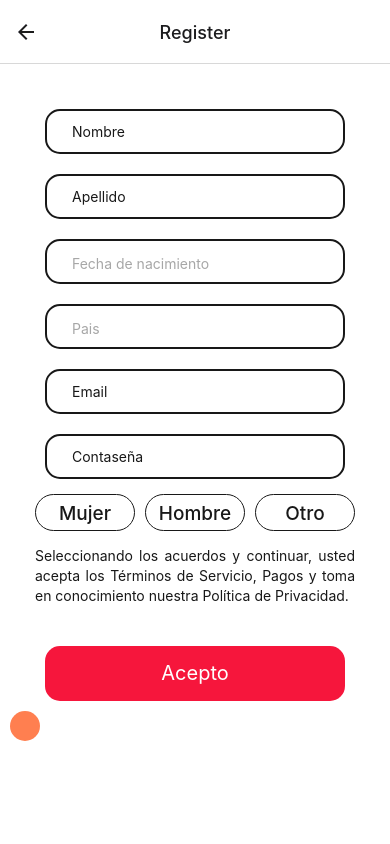
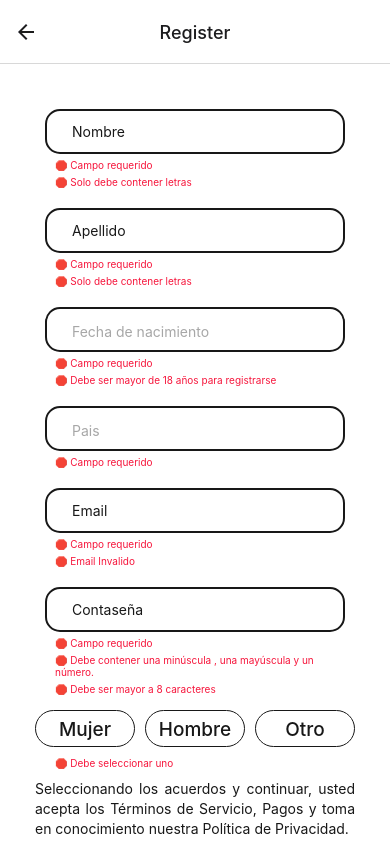
Before and after one commit to makloster/NoCountry-StayUp, a React Native app in the folder Front/mobile/: screen /RegisterScreen in a window 390 px wide. Built offline with nearby package versions, Linux system fonts and the light colour scheme.

Commit message:
add useEffect to handle validations

```diff
--- a/Front/mobile/navigation/screens/RegisterScreen/RegisterScreen.js
+++ b/Front/mobile/navigation/screens/RegisterScreen/RegisterScreen.js
@@ -1,9 +1,11 @@
+import { useNavigation } from "@react-navigation/native";
 import { useContext, useEffect, useState } from "react";
 import { Text, TextInput, TouchableOpacity, View } from "react-native";
 import CountryPicker, { DARK_THEME } from "react-native-country-picker-modal";
 import { ScrollView } from "react-native-gesture-handler";
 import { ButtonChangeTheme } from "../../../components/Buttons/Buttons";
 import { Calendar } from "../../../components/Calendar/Calendar";
+import { ModalUserCreated } from "../../../components/Modals/Modals";
 import { ThemeContext } from "../../../Context/Theme";
 import {
 	emailValidation,
@@ -14,6 +16,8 @@ import {
 import { RegisterScreenStyles } from "./RegisterScreenStyles";
 
 export const RegisterScreen = () => {
+	const navigation = useNavigation();
+
 	const registerScreenStyles = RegisterScreenStyles();
 	const [name, setName] = useState("");
 	const [lastName, setLastName] = useState("");
@@ -43,24 +47,40 @@ export const RegisterScreen = () => {
 	const [genreEmpty, setGenreEmpty] = useState();
 	const [countryEmpty, setCountryEmpty] = useState();
 
-	const validateEmptys = () => {
+	const [messageUserCreated, setMessageUserCreated] = useState(false);
+
+	useEffect(() => {
 		name === "" ? setNameEmpty(true) : setNameEmpty(false);
+		nameLastNameValidation(name, setNameValid);
+	}, [name]);
+	useEffect(() => {
 		lastName === "" ? setLastNameEmpty(true) : setLastNameEmpty(false);
+		nameLastNameValidation(lastName, setLastNameValid);
+	}, [lastName]);
+	useEffect(() => {
 		birthDate === "Fecha de nacimiento"
 			? setBirthdateValid(false)
 			: setBirthdateValid(true);
-		genre === "" ? setGenreEmpty(true) : setGenreEmpty(false);
-		email === "" ? setEmailEmpty(true) : setEmailEmpty(false);
-		email === "" ? setEmailEmpty(true) : setEmailEmpty(false);
-		password === "" ? setPasswordEmpty(true) : setPasswordEmpty(false);
-		country === "Pais" ? setCountryEmpty(false) : setCountryEmpty(true);
 		getAge(birthDate) > 18
 			? setBirthdateLess18(false)
 			: setBirthdateLess18(true);
-	};
+	}, [birthDate]);
+	useEffect(() => {
+		genre === "" ? setGenreEmpty(true) : setGenreEmpty(false);
+	}, [genre]);
+	useEffect(() => {
+		email === "" ? setEmailEmpty(true) : setEmailEmpty(false);
+		emailValidation(email, setEmailValid);
+	}, [email]);
+	useEffect(() => {
+		password === "" ? setPasswordEmpty(true) : setPasswordEmpty(false);
+		passwordValidation(password, setPasswordValid);
+	}, [password]);
+	useEffect(() => {
+		country === "Pais" ? setCountryEmpty(false) : setCountryEmpty(true);
+	}, [country]);
 
 	const handleSubmit = () => {
-		validateEmptys();
 		nameLastNameValidation(name, setNameValid);
 		nameLastNameValidation(lastName, setLastNameValid);
 		emailValidation(email, setEmailValid);
@@ -72,7 +92,8 @@ export const RegisterScreen = () => {
 			birthdateValid &&
 			emailValid &&
 			genreValid &&
-			countryEmpty
+			countryEmpty &&
+			!birthdateLess18
 		) {
 			const user = {
 				name,
@@ -83,6 +104,20 @@ export const RegisterScreen = () => {
 				genre,
 				country,
 			};
+			setMessageUserCreated(true);
+			setTimeout(() => {
+				navigation.navigate("LoginScreen");
+			}, 1500);
+		} else {
+			console.log(
+				nameValid,
+				lastNameValid,
+				birthdateValid,
+				emailValid,
+				genreValid,
+				countryEmpty,
+				birthdateLess18
+			);
 		}
 	};
 
@@ -185,6 +220,7 @@ export const RegisterScreen = () => {
 					onChangeText={(e) => setEmail(e)}
 					value={email}
 					placeholder='Email'
+					keyboardType='email-address'
 				/>
 				{emailEmpty && (
 					<Text style={registerScreenStyles.errorMessageText}>
@@ -209,7 +245,7 @@ export const RegisterScreen = () => {
 						🛑 Campo requerido
 					</Text>
 				)}
-				{passwordValid && (
+				{passwordValid === false && (
 					<>
 						<Text style={registerScreenStyles.errorMessageText}>
 							🛑 Debe contener una minúscula , una mayúscula y un
@@ -293,6 +329,11 @@ export const RegisterScreen = () => {
 						Acepto
 					</Text>
 				</TouchableOpacity>
+				{messageUserCreated && (
+					<ModalUserCreated
+						setMessageUserCreated={setMessageUserCreated}
+					/>
+				)}
 			</View>
 			<ButtonChangeTheme />
 		</ScrollView>
```
